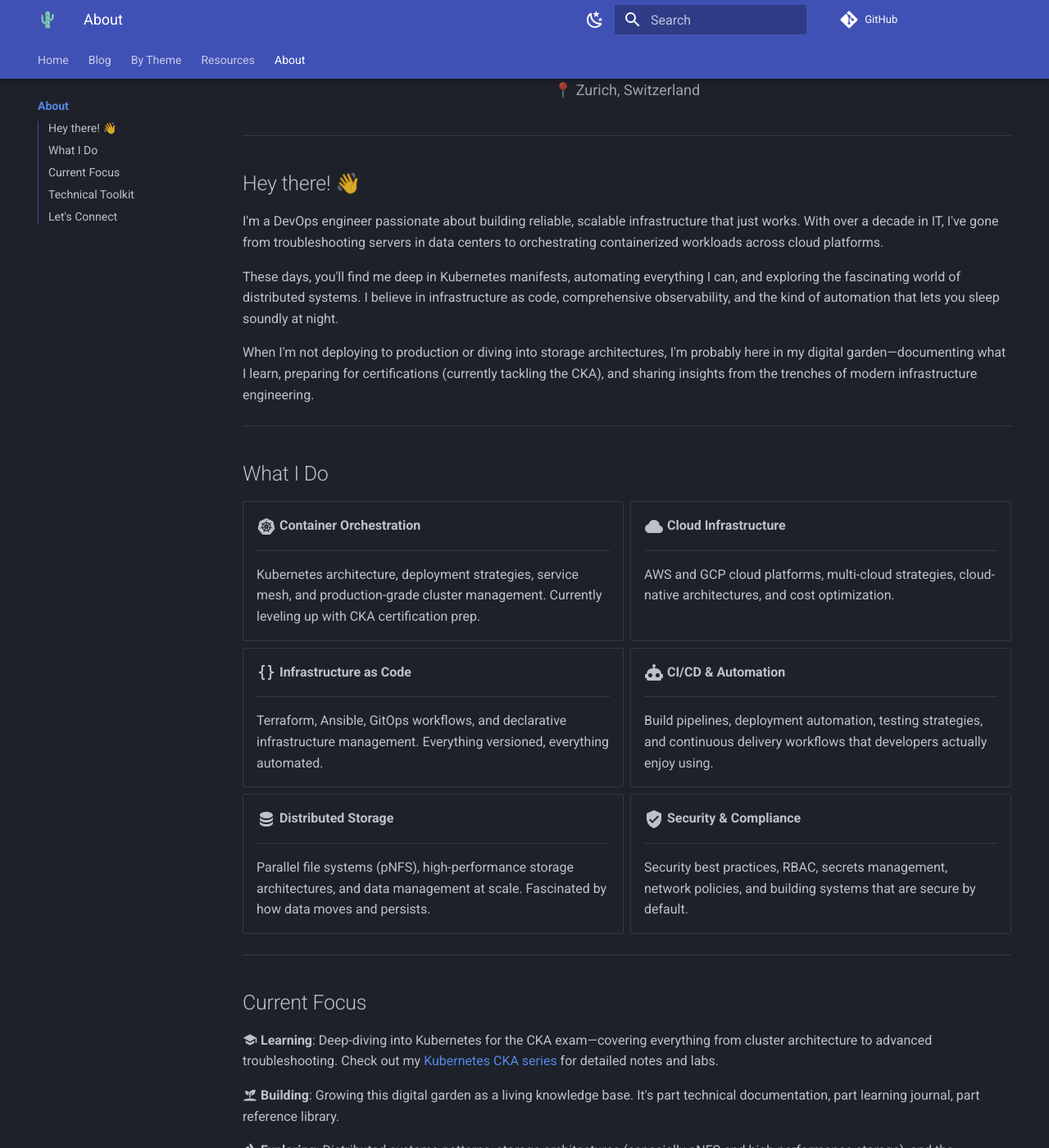
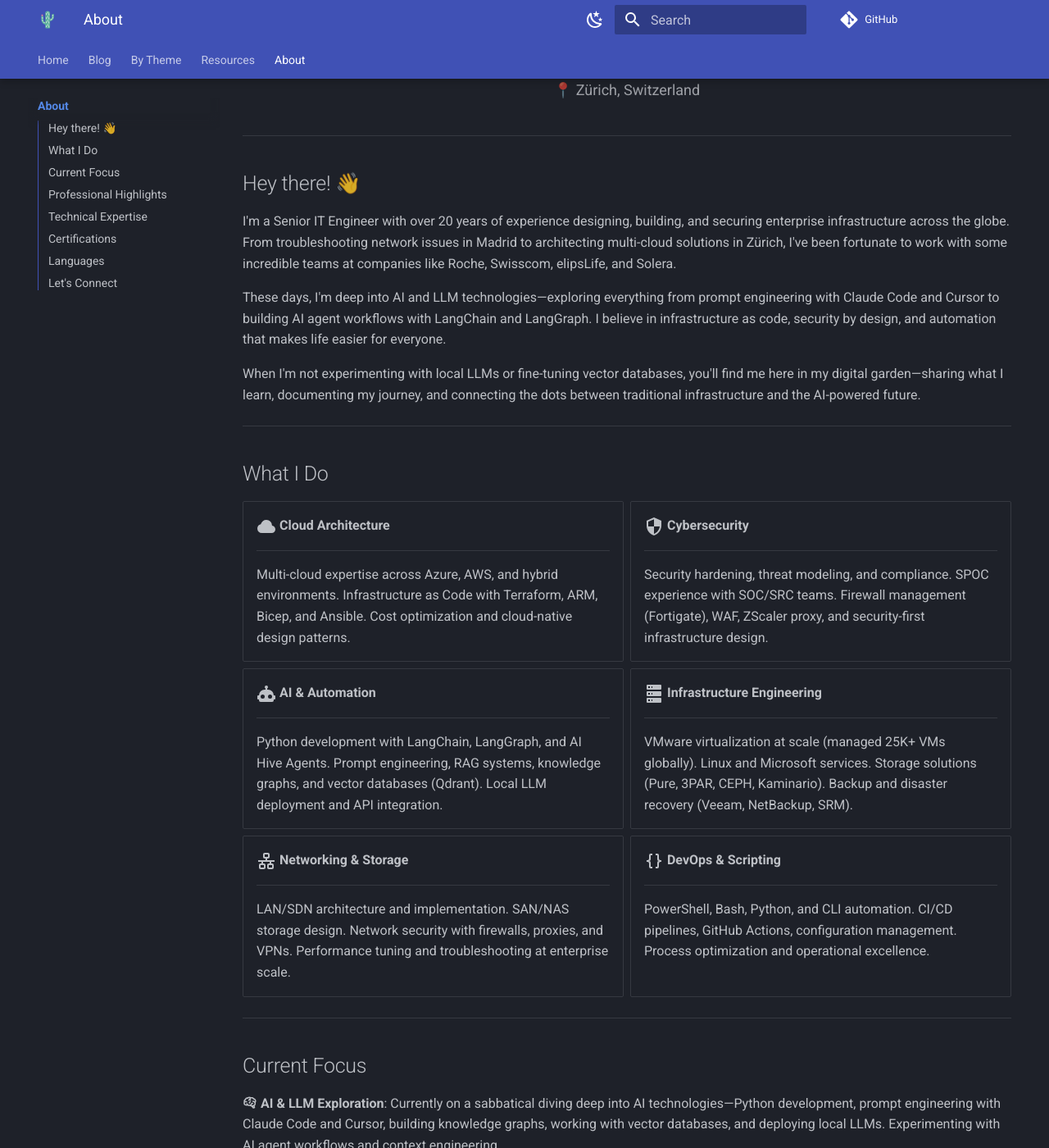
Before and after one commit to alfredojrc/digital-garden, an MkDocs documentation site: the page built from docs/about/index.md, in a window 1280 px wide and 1400 px high, scrolled down 481 px. Shown: the whole window at 82% size. Built offline with MkDocs 1.6.1 and Material for MkDocs 9.7.7, drawn with Linux system fonts in a browser that asks for light colours; comment, search, counter and statistics services are not loaded; some of the changed text lies outside the part shown.

Commit message:
feat: Complete profile page rewrite from CV
Recreated About page from scratch using accurate CV information:
- Correct name: Alfredo Jiménez Ronssin du Chatelle
- Correct location: Zürich, Switzerland
- Senior IT Engineer with 20+ years experience
- Added comprehensive professional highlights (global scale, security, entrepreneurship)
- Detailed technical expertise across all domains
- Current AI/LLM sabbatical focus
- All certifications and languages
- Complete contact information

🤖 Generated with [Claude Code](https://claude.com/claude-code)

Co-Authored-By: Claude <noreply@anthropic.com>

```diff
--- a/docs/about/index.md
+++ b/docs/about/index.md
@@ -1,21 +1,21 @@
 # About Me
 
 <div style="text-align: center; margin: 2rem 0;">
-  <img src="../assets/images/alf_bg.jpg" alt="Alfredo Jimenez" style="border-radius: 50%; width: 200px; height: 200px; object-fit: cover; border: 3px solid var(--md-primary-fg-color);">
-  <h2 style="margin-top: 1rem;">Alfredo Jimenez Ronssin du Chatelle</h2>
-  <p style="font-size: 1.2rem; color: var(--md-primary-fg-color);">DevOps Engineer & Infrastructure Specialist</p>
-  <p style="font-size: 0.9rem; opacity: 0.8;">📍 Zurich, Switzerland</p>
+  <img src="../assets/images/alf_bg.jpg" alt="Alfredo Jiménez" style="border-radius: 50%; width: 200px; height: 200px; object-fit: cover; border: 3px solid var(--md-primary-fg-color);">
+  <h2 style="margin-top: 1rem;">Alfredo Jiménez Ronssin du Chatelle</h2>
+  <p style="font-size: 1.2rem; color: var(--md-primary-fg-color);">Senior IT Engineer</p>
+  <p style="font-size: 0.9rem; opacity: 0.8;">📍 Zürich, Switzerland</p>
 </div>
 
 ---
 
 ## Hey there! 👋
 
-I'm a DevOps engineer passionate about building reliable, scalable infrastructure that just works. With over a decade in IT, I've gone from troubleshooting servers in data centers to orchestrating containerized workloads across cloud platforms.
+I'm a Senior IT Engineer with over 20 years of experience designing, building, and securing enterprise infrastructure across the globe. From troubleshooting network issues in Madrid to architecting multi-cloud solutions in Zürich, I've been fortunate to work with some incredible teams at companies like Roche, Swisscom, elipsLife, and Solera.
 
-These days, you'll find me deep in Kubernetes manifests, automating everything I can, and exploring the fascinating world of distributed systems. I believe in infrastructure as code, comprehensive observability, and the kind of automation that lets you sleep soundly at night.
+These days, I'm deep into AI and LLM technologies—exploring everything from prompt engineering with Claude Code and Cursor to building AI agent workflows with LangChain and LangGraph. I believe in infrastructure as code, security by design, and automation that makes life easier for everyone.
 
-When I'm not deploying to production or diving into storage architectures, I'm probably here in my digital garden—documenting what I learn, preparing for certifications (currently tackling the CKA), and sharing insights from the trenches of modern infrastructure engineering.
+When I'm not experimenting with local LLMs or fine-tuning vector databases, you'll find me here in my digital garden—sharing what I learn, documenting my journey, and connecting the dots between traditional infrastructure and the AI-powered future.
 
 ---
 
@@ -23,41 +23,41 @@ When I'm not deploying to production or diving into storage architectures, I'm p
 
 <div class="grid cards" markdown>
 
--   :material-kubernetes:{ .lg .middle } **Container Orchestration**
+-   :material-cloud:{ .lg .middle } **Cloud Architecture**
 
     ---
 
-    Kubernetes architecture, deployment strategies, service mesh, and production-grade cluster management. Currently leveling up with CKA certification prep.
+    Multi-cloud expertise across Azure, AWS, and hybrid environments. Infrastructure as Code with Terraform, ARM, Bicep, and Ansible. Cost optimization and cloud-native design patterns.
 
--   :material-cloud:{ .lg .middle } **Cloud Infrastructure**
+-   :material-security:{ .lg .middle } **Cybersecurity**
 
     ---
 
-    AWS and GCP cloud platforms, multi-cloud strategies, cloud-native architectures, and cost optimization.
+    Security hardening, threat modeling, and compliance. SPOC experience with SOC/SRC teams. Firewall management (Fortigate), WAF, ZScaler proxy, and security-first infrastructure design.
 
--   :material-code-braces:{ .lg .middle } **Infrastructure as Code**
+-   :material-robot:{ .lg .middle } **AI & Automation**
 
     ---
 
-    Terraform, Ansible, GitOps workflows, and declarative infrastructure management. Everything versioned, everything automated.
+    Python development with LangChain, LangGraph, and AI Hive Agents. Prompt engineering, RAG systems, knowledge graphs, and vector databases (Qdrant). Local LLM deployment and API integration.
 
--   :material-robot:{ .lg .middle } **CI/CD & Automation**
+-   :material-server:{ .lg .middle } **Infrastructure Engineering**
 
     ---
 
-    Build pipelines, deployment automation, testing strategies, and continuous delivery workflows that developers actually enjoy using.
+    VMware virtualization at scale (managed 25K+ VMs globally). Linux and Microsoft services. Storage solutions (Pure, 3PAR, CEPH, Kaminario). Backup and disaster recovery (Veeam, NetBackup, SRM).
 
--   :material-database:{ .lg .middle } **Distributed Storage**
+-   :material-lan:{ .lg .middle } **Networking & Storage**
 
     ---
 
-    Parallel file systems (pNFS), high-performance storage architectures, and data management at scale. Fascinated by how data moves and persists.
+    LAN/SDN architecture and implementation. SAN/NAS storage design. Network security with firewalls, proxies, and VPNs. Performance tuning and troubleshooting at enterprise scale.
 
--   :material-shield-check:{ .lg .middle } **Security & Compliance**
+-   :material-code-braces:{ .lg .middle } **DevOps & Scripting**
 
     ---
 
-    Security best practices, RBAC, secrets management, network policies, and building systems that are secure by default.
+    PowerShell, Bash, Python, and CLI automation. CI/CD pipelines, GitHub Actions, configuration management. Process optimization and operational excellence.
 
 </div>
 
@@ -65,39 +65,87 @@ When I'm not deploying to production or diving into storage architectures, I'm p
 
 ## Current Focus
 
-**:material-school: Learning**: Deep-diving into Kubernetes for the CKA exam—covering everything from cluster architecture to advanced troubleshooting. Check out my [Kubernetes CKA series](/kubernetes/) for detailed notes and labs.
+**:material-brain: AI & LLM Exploration**: Currently on a sabbatical diving deep into AI technologies—Python development, prompt engineering with Claude Code and Cursor, building knowledge graphs, working with vector databases, and deploying local LLMs. Experimenting with AI agent workflows and context engineering.
 
-**:material-sprout: Building**: Growing this digital garden as a living knowledge base. It's part technical documentation, part learning journal, part reference library.
+**:material-sprout: Knowledge Sharing**: Growing this digital garden as a living knowledge base. Documenting learnings about Kubernetes (CKA prep), distributed systems, storage architectures, and the intersection of traditional infrastructure with AI/ML workloads.
 
-**:material-microscope: Exploring**: Distributed systems patterns, storage architectures (especially pNFS and high-performance storage), and the intersection of networking and containerization.
+**:material-account-group: Community**: Inter-team collaboration, knowledge sharing, and mentoring. I believe the best solutions come from diverse perspectives and open communication.
 
 ---
 
-## Technical Toolkit
+## Professional Highlights
 
-**Languages & Scripting**: Python, Bash, YAML (does it count? 😄), HCL
+**Global Scale Experience**:
+- Managed infrastructure across 11+ countries (CH, DE, US, CN, SG, BR, MX, AU, JP, ES, IT, UK, RU)
+- Led virtualization platforms supporting 25,000+ VMs globally at Roche
+- Architected and operated multi-datacenter environments with 99.9%+ uptime
 
-**Platforms**: Kubernetes, Docker, AWS, GCP, Linux (CentOS, Ubuntu, RHEL)
+**Security Leadership**:
+- SPOC for Engineering/Operations teams with SOC and SRC at elipsLife
+- Security hardening, compliance, and threat mitigation specialist
+- Designed and implemented security-focused private/public cloud projects
 
-**IaC & Config Management**: Terraform, Ansible, Helm, Kustomize
+**Entrepreneurship**:
+- Co-founded IT Encore S.L., designed and implemented replicated/balanced dual-datacenter infrastructure
+- Managed vendors, services, and complete technology stack on limited budgets
 
-**CI/CD**: GitHub Actions, GitLab CI, Jenkins
+---
 
-**Monitoring & Observability**: Prometheus, Grafana, ELK Stack
+## Technical Expertise
 
-**Storage & Networking**: NFS, pNFS, InfiniBand, RoCE, CNI plugins
+**Cloud & Virtualization**: Azure, AWS, VMware ESXi/vSphere, SRM, Horizon/VDI, KVM, OpenStack
 
-**Languages**: Spanish (native), English (fluent)
+**Infrastructure as Code**: Terraform, ARM, Bicep, Ansible, Foreman, HPOO
+
+**AI & Development**: Python, LangChain, LangGraph, AI Hive Agents, Vector DBs (Qdrant), Knowledge Graphs, Local LLMs (LM Studio, Llama.cpp, Ollama)
+
+**Operating Systems**: Linux (RHEL, Ubuntu, CentOS), Microsoft Windows Server, Active Directory
+
+**Storage**: Pure Storage, HPE 3PAR, Dell EMC VMAX, Kaminario, CEPH, GlusterFS, DRBD
+
+**Networking**: Cisco, Fortigate, pfSense, Juniper, SDN, LAN/WAN design, VPN, 802.1x
+
+**Security**: WAF, ZScaler, Fortigate, ISA/TMG, Barracuda, Security hardening, PKI/CA
+
+**Monitoring & Backup**: ELK Stack, Icinga, Nagios, Veeam, NetBackup, Bacula
+
+**Scripting**: PowerShell, Bash, Python, PowerCLI, advanced automation
+
+**Databases**: MSSQL, MySQL, Oracle SQL
+
+**Services**: Exchange, IIS, DNS, WSUS, File Services, Terminal Services
+
+---
+
+## Certifications
+
+- **2023**: HashiCorp Terraform Associate
+- **2015**: Red Hat OpenStack Administrator (RHCSA-RHOS)
+- **2014**: VMware VCAP5-DCV
+- **2013**: VMware VCP5-DCV | ITIL Foundation
+- **2012**: Red Hat RHCSA
+- **2007**: Microsoft MCSE
+- **2004**: Microsoft MCSA | CompTIA Security+
+
+---
+
+## Languages
+
+- **Spanish**: Native
+- **English**: C2 (Fluent)
+- **French**: B2 (Intermediate)
 
 ---
 
 ## Let's Connect
 
-This digital garden is my way of learning in public and sharing what I discover along the way. If you're exploring similar topics, found something useful here, or just want to chat about Kubernetes, infrastructure, or distributed systems—I'd love to hear from you.
+This digital garden is where I share my journey through technology—from enterprise infrastructure to AI experimentation. If you're exploring similar paths, working on interesting problems, or just want to chat about infrastructure, automation, or AI—I'd love to connect.
 
 **:fontawesome-brands-github: GitHub**: [github.com/alfredojrc](https://github.com/alfredojrc)
 
-**:material-email: Email**: Feel free to reach out via the repo's contact info
+**:material-email: Email**: alfredo.jrc@gmail.com
+
+**:material-phone: Phone**: +41 79 939 57 77
 
 ---
 
```
